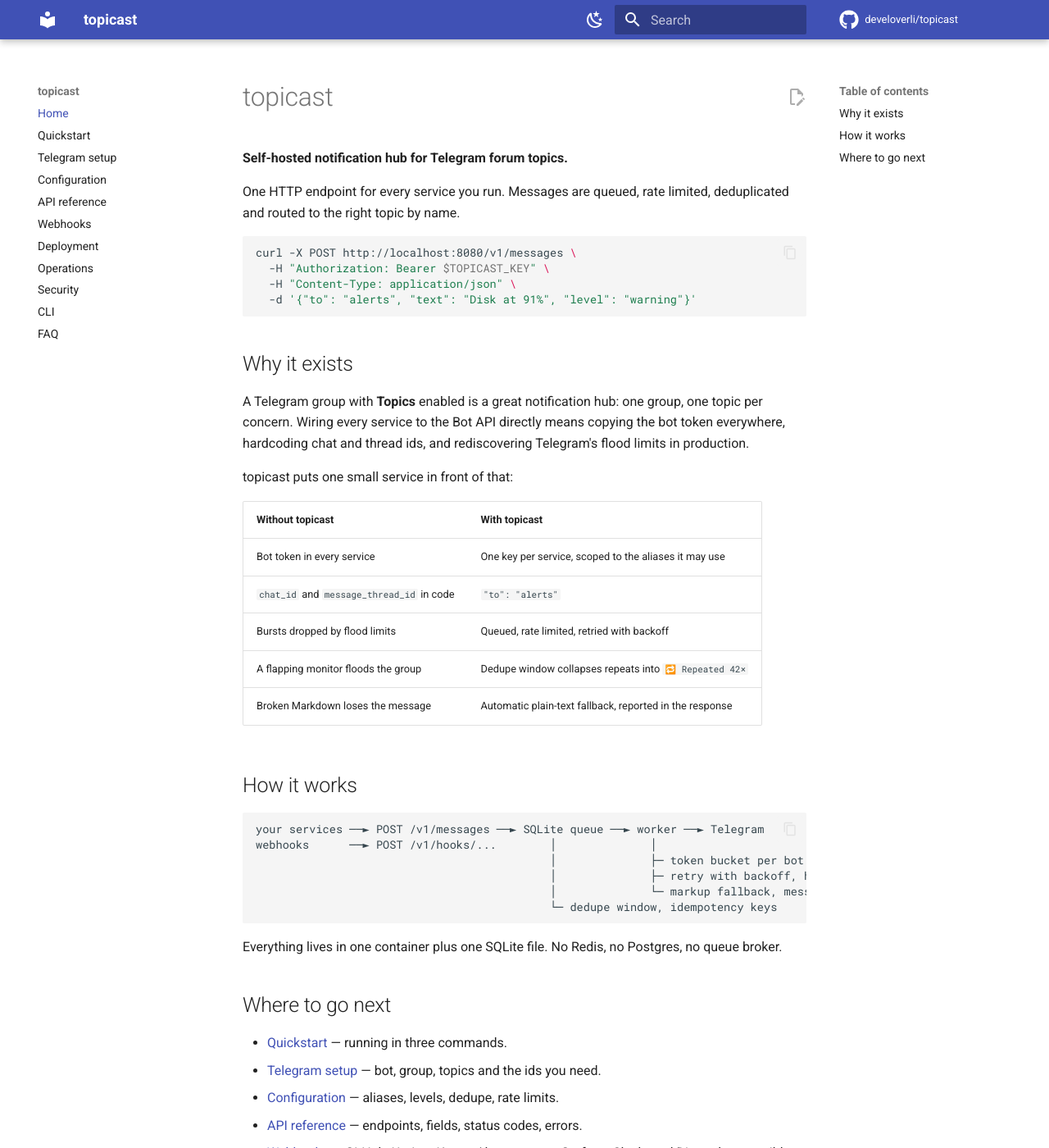
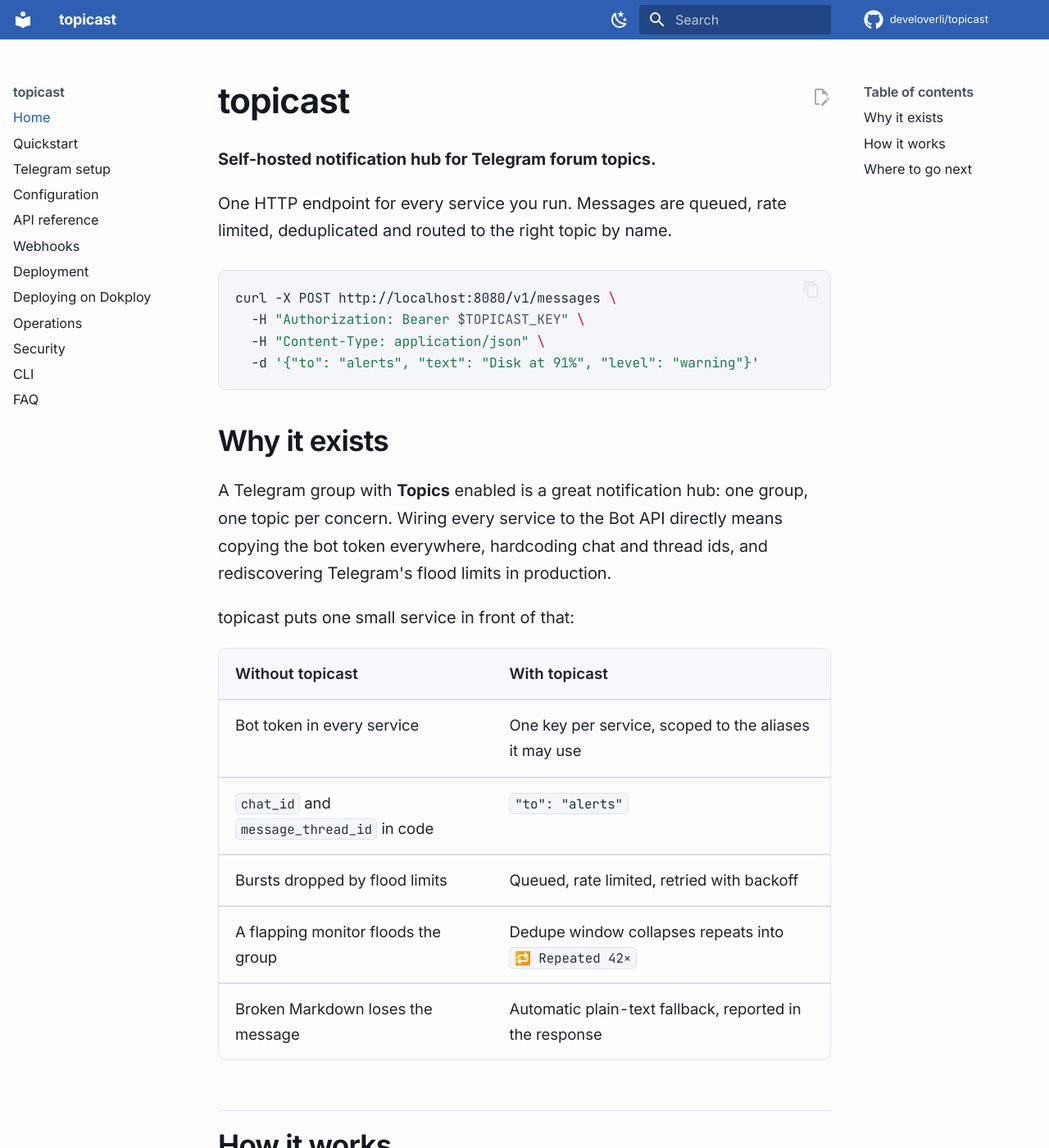
Before and after one commit to develoverli/topicast, an MkDocs documentation site: the page built from docs/index.md, in a window 1280 px wide and 1400 px high. Shown: the whole window at 82% size. Built offline with MkDocs 1.6.1 and Material for MkDocs 9.7.7, drawn with Linux system fonts in a browser that asks for light colours; comment, search, counter and statistics services are not loaded; some of the changed text lies outside the part shown.

Commit message:
docs: 📝 add a Dokploy guide and restyle the documentation site

```diff
--- a/docs/index.md
+++ b/docs/index.md
@@ -49,5 +49,6 @@
 - [API reference](api.md) — endpoints, fields, status codes, errors.
 - [Webhooks](webhooks.md) — GitHub, Uptime Kuma, Alertmanager, Grafana, Slack- and
   Discord-compatible endpoints, generic.
-- [Deployment](deployment.md) — Compose, reverse proxy, Tailscale, Dokploy.
+- [Deployment](deployment.md) — Compose, reverse proxy, Tailscale, Kubernetes.
+- [Deploying on Dokploy](dokploy.md) — the full path, click by click.
 - [Security](security.md) — keys, scopes, exposure, hardening.
--- /dev/null
+++ b/docs/stylesheets/extra.css
@@ -0,0 +1,338 @@
+/* topicast documentation theme.
+ *
+ * Goals: long technical pages that stay comfortable to read, code that is easy to scan,
+ * and tables that hold dense reference material without turning into noise.
+ * Every colour below meets 4.5:1 against its background in both light and dark mode.
+ */
+
+/* Self-hosted variable faces: no third-party request, and the docs work offline.
+ * Inter for prose; JetBrains Mono for code, where 0/O and 1/l/I must stay distinct.
+ * font-display: swap keeps text visible while they load. */
+
+@font-face {
+  font-family: "Inter";
+  font-style: normal;
+  font-weight: 100 900;
+  font-display: swap;
+  src: url("./fonts/inter-latin.woff2") format("woff2");
+  unicode-range: U+0000-00FF, U+0131, U+0152-0153, U+02BB-02BC, U+02C6, U+02DA, U+02DC,
+    U+0304, U+0308, U+0329, U+2000-206F, U+20AC, U+2122, U+2191, U+2193, U+2212, U+2215,
+    U+FEFF, U+FFFD;
+}
+
+@font-face {
+  font-family: "JetBrains Mono";
+  font-style: normal;
+  font-weight: 100 800;
+  font-display: swap;
+  src: url("./fonts/jetbrains-mono-latin.woff2") format("woff2");
+  unicode-range: U+0000-00FF, U+0131, U+0152-0153, U+02BB-02BC, U+02C6, U+02DA, U+02DC,
+    U+0304, U+0308, U+0329, U+2000-206F, U+20AC, U+2122, U+2191, U+2193, U+2212, U+2215,
+    U+FEFF, U+FFFD;
+}
+
+:root {
+  --md-text-font: "Inter";
+  --md-code-font: "JetBrains Mono";
+
+  /* Type scale — 1.2 ratio from a 16px base, so headings step up predictably. */
+  --tc-text-sm: 0.8125rem;
+  --tc-text-base: 1rem;
+  --tc-text-lg: 1.1875rem;
+  --tc-text-xl: 1.4375rem;
+  --tc-text-2xl: 1.75rem;
+  --tc-text-3xl: 2.125rem;
+
+  /* Spacing rhythm, 4px based. */
+  --tc-space-2: 0.5rem;
+  --tc-space-3: 0.75rem;
+  --tc-space-4: 1rem;
+  --tc-space-6: 1.5rem;
+  --tc-space-8: 2rem;
+
+  --tc-radius: 0.5rem;
+  --tc-measure: 74ch;
+}
+
+/* ---------------------------------------------------------------- palette */
+
+[data-md-color-scheme="default"] {
+  --md-primary-fg-color: #2f5fb3;
+  --md-primary-fg-color--light: #4a7ccc;
+  --md-primary-fg-color--dark: #234a8e;
+  --md-accent-fg-color: #1b64c9;
+
+  --md-default-bg-color: #fdfdfe;
+  --md-default-fg-color: #14181f;
+  --md-default-fg-color--light: #4a5464;
+  --md-typeset-color: #1f242c;
+  --md-typeset-a-color: #1b5fbd;
+
+  --md-code-bg-color: #f4f6fa;
+  --md-code-fg-color: #24303f;
+
+  --tc-border: #dde2ea;
+  --tc-surface: #f7f9fc;
+  --tc-muted: #5a6474;
+}
+
+[data-md-color-scheme="slate"] {
+  --md-primary-fg-color: #1a1f28;
+  --md-accent-fg-color: #7fb0ff;
+
+  --md-default-bg-color: #12161d;
+  --md-default-fg-color: #e6eaf2;
+  --md-typeset-color: #d7dde7;
+  --md-typeset-a-color: #8ab4ff;
+
+  --md-code-bg-color: #1a202a;
+  --md-code-fg-color: #dde4ef;
+
+  --tc-border: #2a3240;
+  --tc-surface: #171d26;
+  --tc-muted: #98a3b5;
+}
+
+/* ------------------------------------------------------------- typography */
+
+body {
+  font-family: "Inter", system-ui, -apple-system, "Segoe UI", sans-serif;
+  -webkit-font-smoothing: antialiased;
+  -moz-osx-font-smoothing: grayscale;
+  /* Inter's own contextual alternates and tabular figures for data tables. */
+  font-feature-settings: "cv05" 1, "ss01" 1;
+}
+
+code,
+kbd,
+pre {
+  font-family: "JetBrains Mono", ui-monospace, "SFMono-Regular", "Consolas", monospace;
+}
+
+/* Numbers in reference tables line up instead of dancing. */
+.md-typeset table:not([class]) td,
+.md-typeset table:not([class]) th {
+  font-variant-numeric: tabular-nums;
+}
+
+.md-typeset {
+  font-size: var(--tc-text-base);
+  line-height: 1.68;
+  letter-spacing: -0.003em;
+}
+
+/* Keep prose at a readable measure; tables, code and media may still go wider. */
+.md-typeset p,
+.md-typeset li,
+.md-typeset blockquote {
+  max-width: var(--tc-measure);
+}
+
+.md-typeset h1,
+.md-typeset h2,
+.md-typeset h3,
+.md-typeset h4 {
+  font-weight: 650;
+  letter-spacing: -0.021em;
+  color: var(--md-default-fg-color);
+}
+
+.md-typeset h1 {
+  font-size: var(--tc-text-3xl);
+  line-height: 1.18;
+  margin-bottom: var(--tc-space-6);
+}
+
+.md-typeset h2 {
+  font-size: var(--tc-text-2xl);
+  line-height: 1.25;
+  margin-top: var(--tc-space-8);
+  padding-top: var(--tc-space-4);
+  border-top: 1px solid var(--tc-border);
+}
+
+.md-typeset h3 {
+  font-size: var(--tc-text-xl);
+  line-height: 1.3;
+  margin-top: var(--tc-space-6);
+}
+
+.md-typeset h4 {
+  font-size: var(--tc-text-lg);
+  margin-top: var(--tc-space-6);
+}
+
+/* The first heading on a page has nothing to separate it from. */
+.md-typeset h2:first-of-type {
+  border-top: none;
+  padding-top: 0;
+}
+
+.md-typeset a {
+  text-underline-offset: 0.18em;
+  text-decoration-thickness: 1px;
+}
+
+.md-typeset a:hover {
+  text-decoration: underline;
+}
+
+/* ------------------------------------------------------------------ code */
+
+.md-typeset code,
+.md-typeset kbd {
+  font-size: 0.855em;
+  border-radius: 0.3rem;
+  padding: 0.12em 0.36em;
+}
+
+.md-typeset :not(pre) > code {
+  border: 1px solid var(--tc-border);
+  color: var(--md-code-fg-color);
+}
+
+.md-typeset pre > code {
+  font-size: var(--tc-text-sm);
+  line-height: 1.62;
+  padding: var(--tc-space-4);
+  border: 1px solid var(--tc-border);
+  border-radius: var(--tc-radius);
+}
+
+.md-typeset .highlight {
+  margin: var(--tc-space-6) 0;
+}
+
+/* Console transcripts read as output, not as something to copy. */
+.md-typeset .language-console pre > code {
+  background: var(--tc-surface);
+}
+
+/* --------------------------------------------------------------- tables */
+
+.md-typeset table:not([class]) {
+  border: 1px solid var(--tc-border);
+  border-radius: var(--tc-radius);
+  border-collapse: separate;
+  border-spacing: 0;
+  font-size: 0.925rem;
+  box-shadow: none;
+  overflow: hidden;
+}
+
+.md-typeset table:not([class]) th {
+  background: var(--tc-surface);
+  font-weight: 620;
+  letter-spacing: 0.005em;
+  border-bottom: 1px solid var(--tc-border);
+}
+
+.md-typeset table:not([class]) th,
+.md-typeset table:not([class]) td {
+  padding: var(--tc-space-3) var(--tc-space-4);
+  vertical-align: top;
+}
+
+.md-typeset table:not([class]) tr:not(:last-child) td {
+  border-bottom: 1px solid var(--tc-border);
+}
+
+.md-typeset table:not([class]) tr:hover td {
+  background: var(--tc-surface);
+}
+
+/* Reference tables are full of short code spans; keep them from wrapping oddly. */
+.md-typeset table:not([class]) td code {
+  white-space: nowrap;
+}
+
+/* ---------------------------------------------------------- admonitions */
+
+.md-typeset .admonition,
+.md-typeset details {
+  font-size: 0.94rem;
+  border-width: 1px;
+  border-left-width: 3px;
+  border-radius: var(--tc-radius);
+  box-shadow: none;
+}
+
+.md-typeset .admonition-title,
+.md-typeset summary {
+  font-weight: 620;
+  letter-spacing: -0.008em;
+}
+
+/* --------------------------------------------------- navigation & chrome */
+
+.md-nav {
+  font-size: 0.8125rem;
+}
+
+.md-nav__title {
+  font-weight: 640;
+  letter-spacing: -0.01em;
+}
+
+.md-nav__link--active,
+.md-nav__link:focus,
+.md-nav__link:hover {
+  color: var(--md-accent-fg-color);
+}
+
+.md-sidebar--secondary .md-nav__link--active {
+  font-weight: 600;
+}
+
+.md-header {
+  box-shadow: 0 1px 0 rgb(0 0 0 / 8%);
+}
+
+.md-header__title {
+  font-weight: 640;
+  letter-spacing: -0.012em;
+}
+
+.md-footer-meta {
+  font-size: 0.8125rem;
+}
+
+/* Wider comfortable column on large screens without letting prose sprawl. */
+@media screen and (min-width: 76.25em) {
+  .md-grid {
+    max-width: 68rem;
+  }
+}
+
+/* --------------------------------------------------------------- misc */
+
+.md-typeset hr {
+  border-bottom: 1px solid var(--tc-border);
+}
+
+.md-typeset blockquote {
+  color: var(--tc-muted);
+  border-left: 3px solid var(--tc-border);
+}
+
+/* Keyboard users must always see where they are. */
+.md-typeset a:focus-visible,
+.md-nav__link:focus-visible,
+.md-header__button:focus-visible,
+.md-footer__link:focus-visible,
+.md-clipboard:focus-visible {
+  outline: 2px solid var(--md-accent-fg-color);
+  outline-offset: 2px;
+  border-radius: 0.25rem;
+}
+
+/* Respect a reader who asked for less motion. */
+@media (prefers-reduced-motion: reduce) {
+  *,
+  *::before,
+  *::after {
+    animation-duration: 0.01ms !important;
+    transition-duration: 0.01ms !important;
+    scroll-behavior: auto !important;
+  }
+}
--- a/mkdocs.yml
+++ b/mkdocs.yml
@@ -8,6 +8,9 @@
 
 theme:
   name: material
+  # false disables Material's Google Fonts request: the two variable faces are
+  # self-hosted in docs/stylesheets/fonts, so the site makes no third-party calls.
+  font: false
   icon:
     repo: fontawesome/brands/github
   features:
@@ -17,19 +20,23 @@
     - navigation.sections
     - navigation.top
     - search.suggest
+    - search.highlight
+    - navigation.tracking
+    - navigation.indexes
+    - content.tabs.link
     - toc.follow
   palette:
     - media: "(prefers-color-scheme: light)"
       scheme: default
-      primary: indigo
-      accent: indigo
+      primary: custom
+      accent: custom
       toggle:
         icon: material/weather-night
         name: Switch to dark mode
     - media: "(prefers-color-scheme: dark)"
       scheme: slate
-      primary: indigo
-      accent: indigo
+      primary: custom
+      accent: custom
       toggle:
         icon: material/weather-sunny
         name: Switch to light mode
@@ -42,6 +49,7 @@
   - API reference: api.md
   - Webhooks: webhooks.md
   - Deployment: deployment.md
+  - Deploying on Dokploy: dokploy.md
   - Operations: operations.md
   - Security: security.md
   - CLI: cli.md
@@ -63,6 +71,9 @@
   - pymdownx.tabbed:
       alternate_style: true
 
+extra_css:
+  - stylesheets/extra.css
+
 plugins:
   - search
 
```
Also changed, not shown: docs/deployment.md (+2 -9 lines), docs/dokploy.md (added, +228 -0 lines), docs/stylesheets/fonts/inter-latin.woff2 (added), docs/stylesheets/fonts/jetbrains-mono-latin.woff2 (added).
